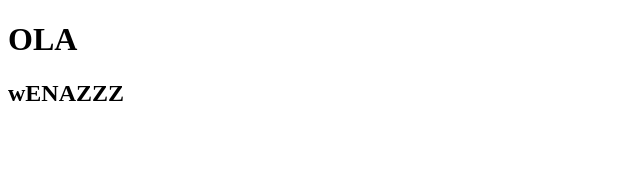
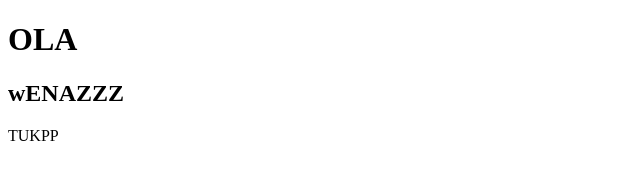
Before and after one commit to KatyaVazquez/Probando-git, a plain HTML site: page index.html in a window 1280 px wide. Shown: the full height of the page, 0-640 px from the left. Drawn offline with Linux system fonts and the light colour scheme.

Commit message:
ola cambio2

```diff
--- a/index.html
+++ b/index.html
@@ -9,6 +9,7 @@
 <body>
     <h1>OLA</h1>
     <h2>wENAZZZ</h2>
+    TUKPP
 
 </body>
 </html>
```
